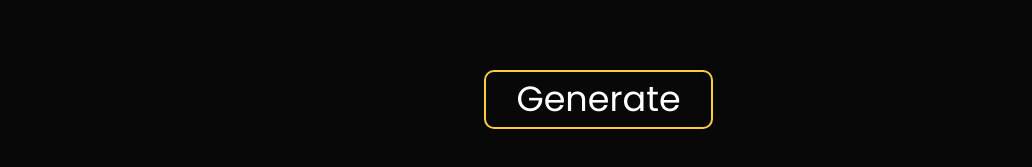
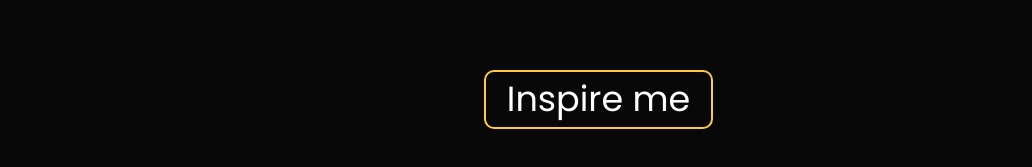
Before and after one commit to lamars7/KanyeWestAPI, a plain HTML site: page index.html in a window 1280 px wide. Shown: the part 489-656 px from the top of the page, without its empty margins (124-1156 px from the left). Drawn offline with Linux system fonts and the light colour scheme.

Commit message:
Changing button
Button text change!

```diff
--- a/index.html
+++ b/index.html
@@ -17,7 +17,7 @@
     </div>
 
     <div class="generate">
-        <p class="generate-btn">Generate</p>
+        <p class="generate-btn">Inspire me</p>
     </div>
 
 
```
